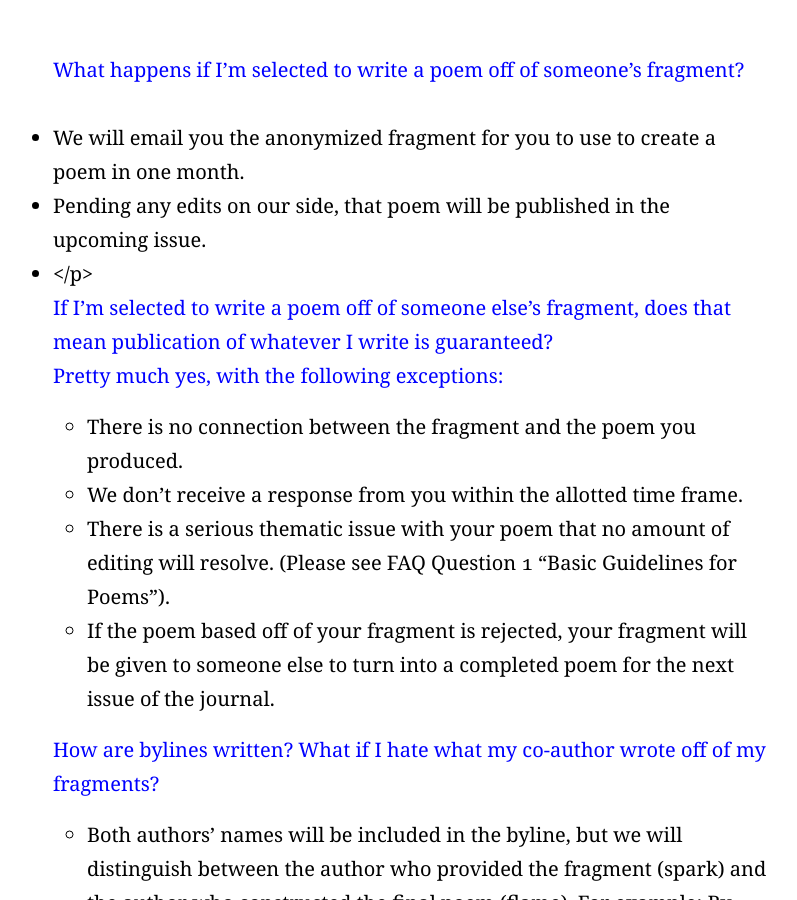
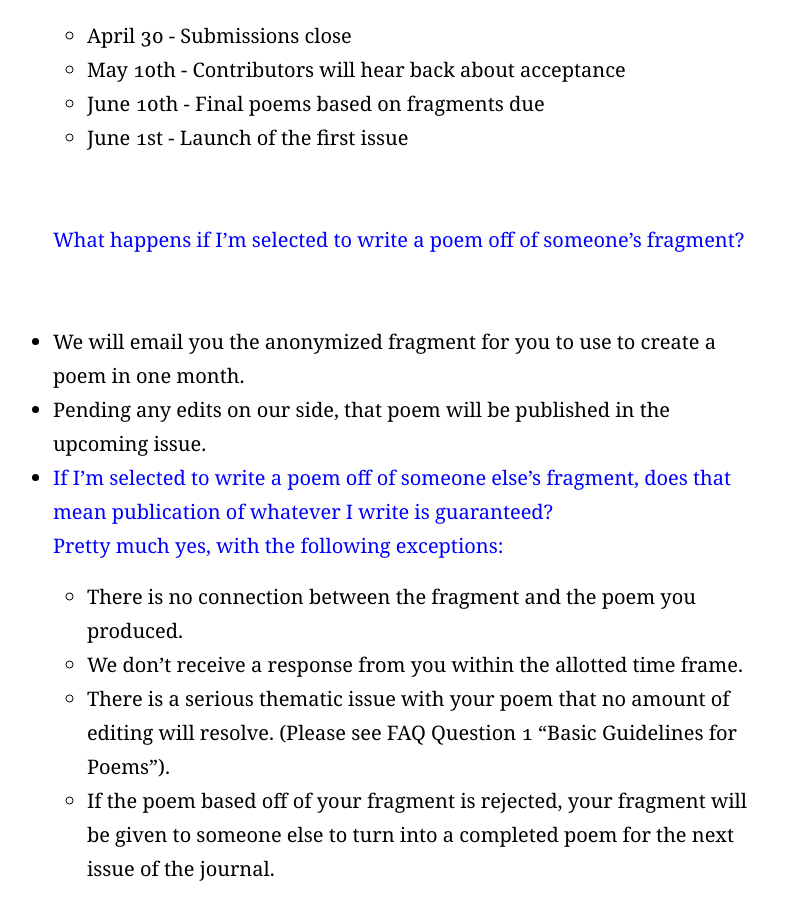
Before and after one commit to atmars77/atmars77.github.io, a Jekyll site: the page built from submit.md, in a window 1280 px wide and 900 px high, scrolled down 2329 px. Shown: the whole window, without its empty margins (230-1027 px from the left). Built offline with Jekyll 4.4.1, drawn with Linux system fonts in a browser that asks for light colours; some of the changed text lies outside the part shown.

Commit message:
submit text

```diff
--- a/submit.md
+++ b/submit.md
@@ -12,7 +12,7 @@
 Please email s2fjournal(at)gmail.com with any questions or queries.</p>
 
 <p style="color:blue"> What are your basic guidelines for poems?
-<ul>
+<p style="color:blue"> <ul>
   <li>Your standard stuff: interesting, makes us feel things, uses language in an awesome way, does multiple things at once</li>
   <li>No racism / excessive or hate-based violence / sexism </li>
   <li>We love shorter poems. No longer than 300 words for the final poem, please. </li>
@@ -21,7 +21,7 @@
 </ul></p>
 
 <p style="color:blue"> What is a fragment?
-<ul>
+<p style="color:blue"><ul>
   <li>A rough draft of a poem or loosely-related sentences / phrases </li>
   <li> Descriptive language </li>
   <li>Specificity / oddity</li>
@@ -32,20 +32,20 @@
 
 
 <p style="color:blue"> How do I write a poem off of the fragment I’m given?
-<ul>
+<p style="color:blue"><ul>
   <li>We want writers to build the spark into something that only they could create. To say <a href= "https://en.wikipedia.org/wiki/Yes,_and...">“yes and…”</a> The spark is the inspiration, but it is not a blueprint, and we give you full permission to burn. Use it.</li>
   <li>We encourage writers to incorporate their own lived experiences and identities when writing their final poem, whether or not those elements may have been present in the original spark.</li>
 </ul></p>
 
 
 <p style="color:blue"> Can I submit in multiple categories?
-<ul>
+<p style="color:blue"><ul>
   <li>Yes, you may submit one finished, co-authored poem and one fragment. You may also check the box to write a poem based off of someone else’s fragment. </li>
   <li>Please do not submit more than one finished poem and one fragment during a single submission period. Wait until you get a response. </li>
 </ul></p>
 
 <p style="color:blue"> How long until I hear back?
-  <ul>
+  <p style="color:blue"><ul>
   <li>We aim to respond to all contributors by April 10th. If this changes, we will send out an email update </li>
   <li>Our approximate/ideal timeline for the first issue is:
     <ul>
@@ -55,17 +55,16 @@
     <li> June 1st - Launch of the first issue </li>
     </ul>
     </li>
-  </ul>
-</p>
+  </ul></p>
 <p style="color:blue"> What happens if I’m selected to write a poem off of someone’s fragment?
-<ul>
+<p style="color:blue"><ul>
 <li> We will email you the anonymized fragment for you to use to create a poem in one month. </li>
-<li>Pending any edits on our side, that poem will be published in the upcoming issue. <li></p>
+<li>Pending any edits on our side, that poem will be published in the upcoming issue. <li>
 
 <p style="color:blue"> If I’m selected to write a poem off of someone else’s fragment, does that mean publication of whatever I write is guaranteed?</p>
 
 <p style="color:blue"> Pretty much yes, with the following exceptions:
-<ul>
+<p style="color:blue"><ul>
   <li>There is no connection between the fragment and the poem you produced. </li>
   <li>We don’t receive a response from you within the allotted time frame.</li>
   <li>There is a serious thematic issue with your poem that no amount of editing will resolve. (Please see FAQ Question 1 “Basic Guidelines for Poems”).</li>
@@ -73,19 +72,19 @@
 </ul></p>
 
 <p style="color:blue"> How are bylines written? What if I hate what my co-author wrote off of my fragments?</p>
-  <ul>
+  <p style="color:blue"><ul>
   <li> Both authors’ names will be included in the byline, but we will distinguish between the author who provided the fragment (spark) and the author who constructed the final poem (flame). For example: By Natalie Wolf (Flame) and Katherine Schmidt (Spark).</li>
   <li> Spark writers should understand that the final poem may have elements that are not from their own lived experiences or identities.</li>
   </ul>
 
 <p style="color:blue"> Do you have submission fees? Do you pay for published poems?</p>
-  <ul>
+  <p style="color:blue"><ul>
   <li> We do not have submission fees, and at this time we do not pay for published poems</li>
   </ul>
 
 
 <p style="color:blue"> By submitting to us, you acknowledge and agree to the following:</p>
-<ul>
+<p style="color:blue"; ul>
   <li>You hold the necessary rights to your work and, when applicable, are acting in accordance with your co-author.</li>
   <li>Upon acceptance, we request first serial rights for publication on our website. Upon publication, rights revert back to the authors.</li>
   <li>Your work will be published and archived in an online-only magazine.</li>
```
